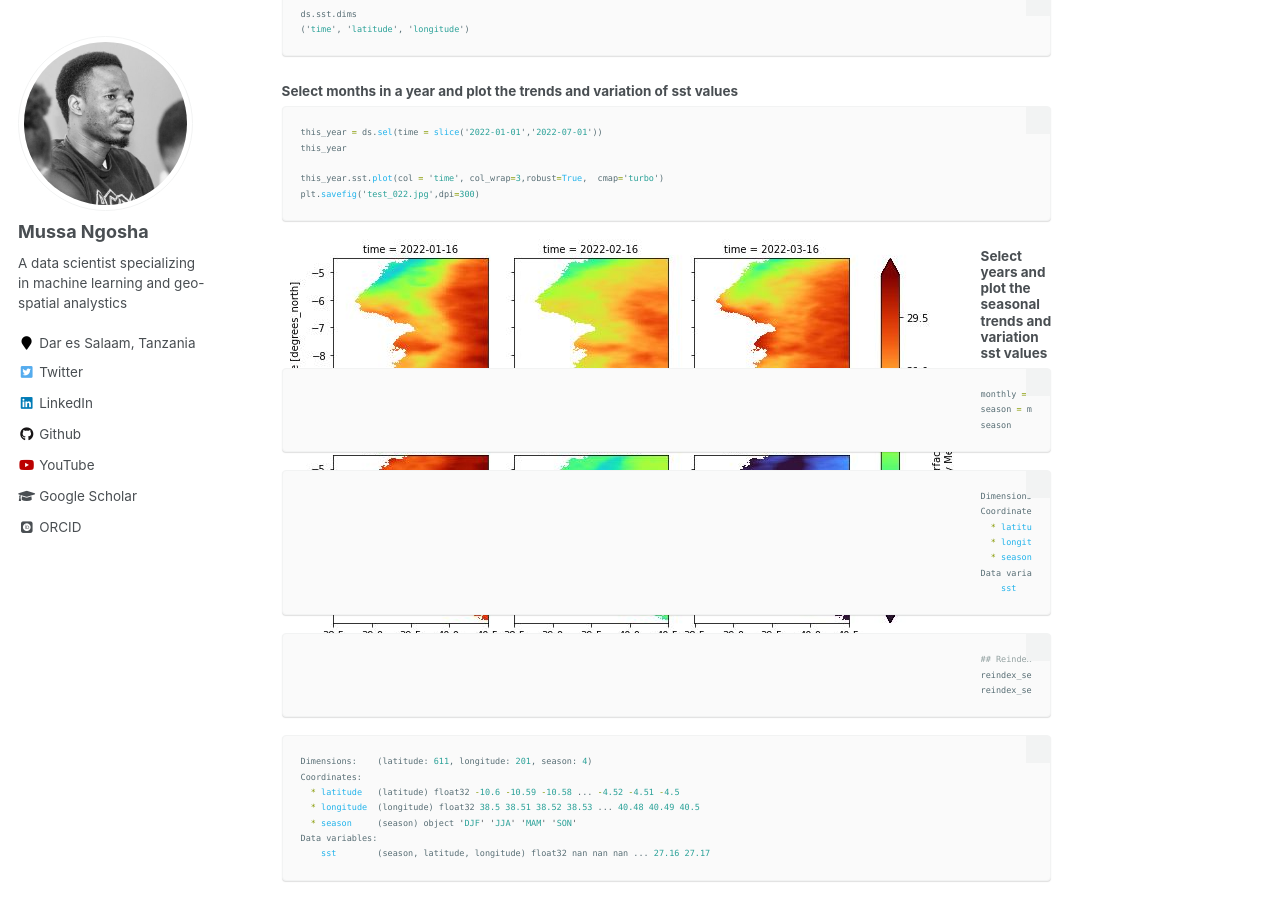
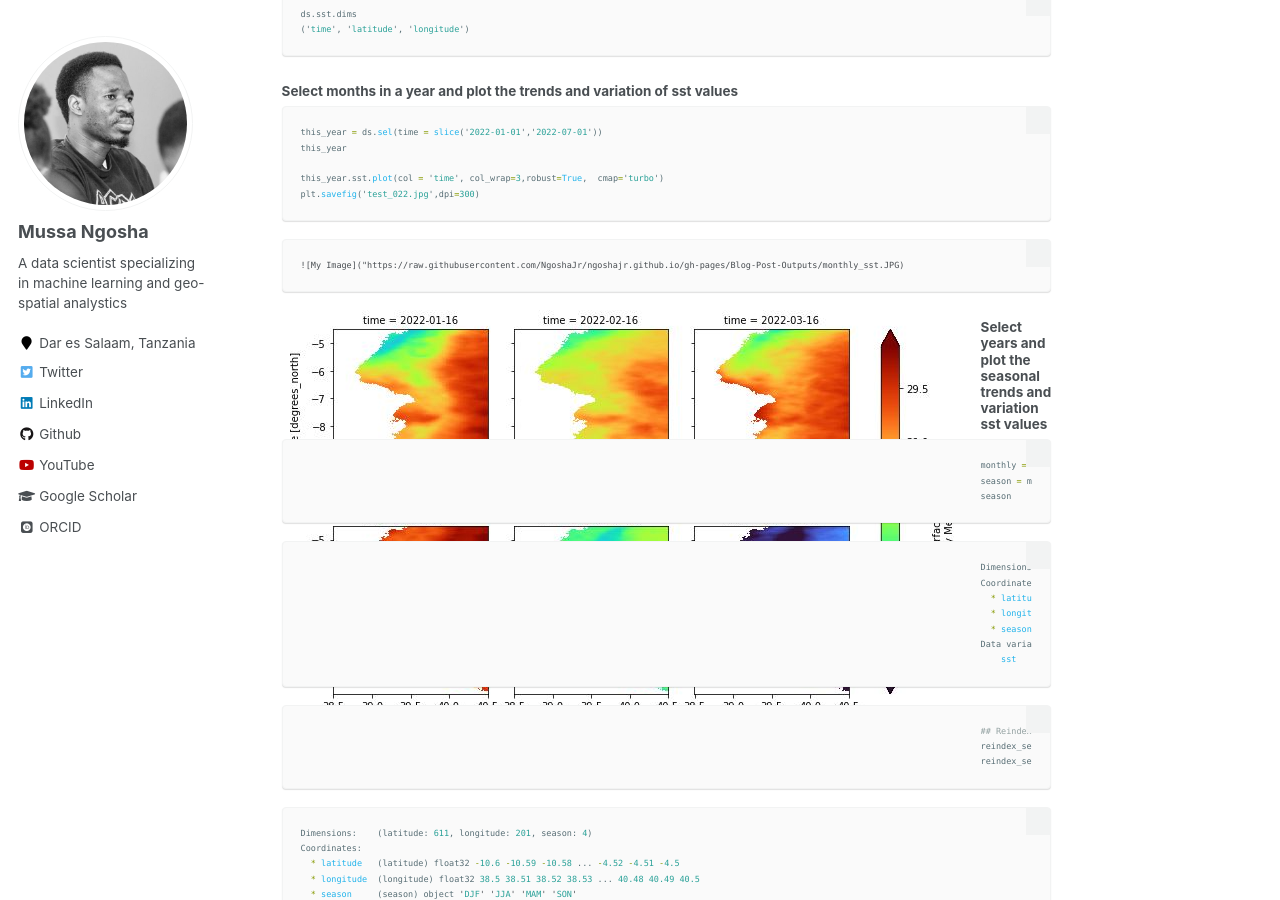
Before and after one commit to NgoshaJr/ngoshajr.github.io, a Jekyll site: the page built from _posts/2012-08-14-blog-post-1.md, in a window 1280 px wide and 900 px high, scrolled down 1735 px. Built offline with Jekyll 4.4.1, drawn with Linux system fonts in a browser that asks for light colours; some web fonts are replaced.

Commit message:
Update 2012-08-14-blog-post-1.md

````diff
--- a/_posts/2012-08-14-blog-post-1.md
+++ b/_posts/2012-08-14-blog-post-1.md
@@ -83,6 +83,10 @@ this_year
 this_year.sst.plot(col = 'time', col_wrap=3,robust=True,  cmap='turbo')
 plt.savefig('test_022.jpg',dpi=300)
 ```
+```
+![My Image]("https://raw.githubusercontent.com/NgoshaJr/ngoshajr.github.io/gh-pages/Blog-Post-Outputs/monthly_sst.JPG)
+```
+
 <img src="https://raw.githubusercontent.com/NgoshaJr/ngoshajr.github.io/gh-pages/Blog-Post-Outputs/monthly_sst.JPG"
      alt="Monthly Sea Surface Temperature in the WIO"
      style="float: left; margin-right: 10px;" />
````
